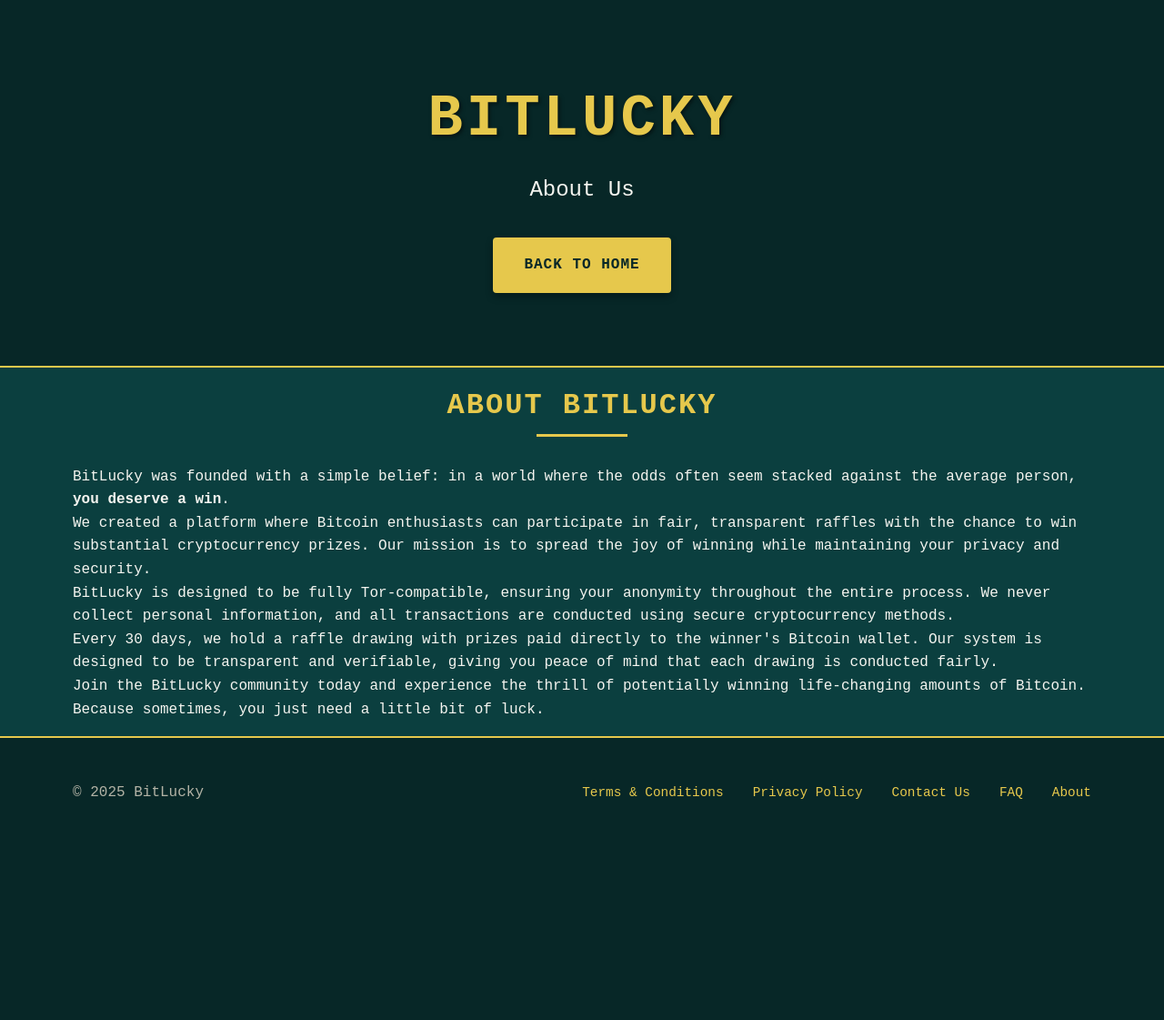
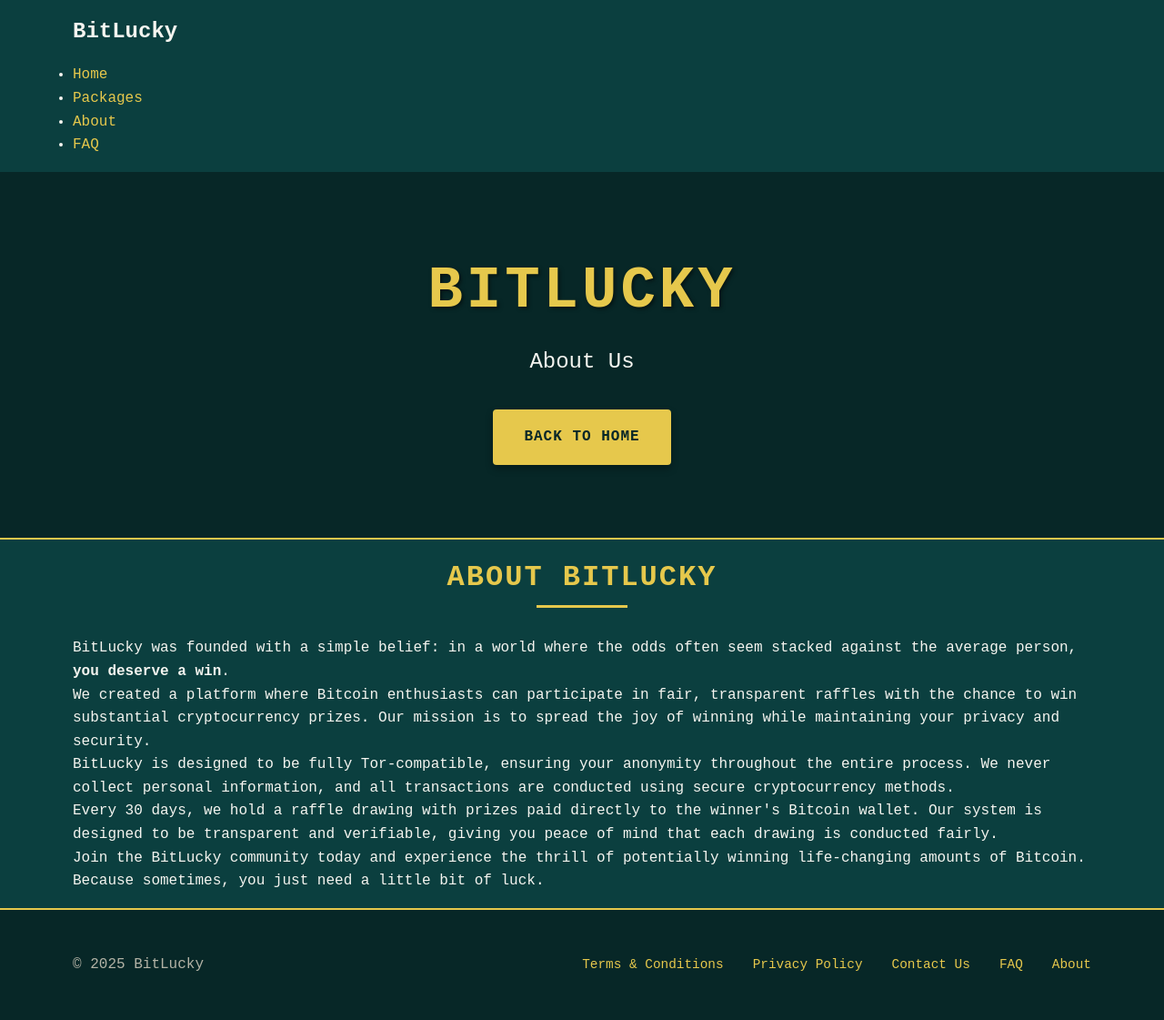
Before and after one commit to ifilmahd/nolad, a Flask app: page /about in a window 1280 px wide. Shown: the whole page at 91% size. Before the commit the page ends 878 px from the top, so only its background shows below. Run offline with Flask 3, Linux system fonts and the light colour scheme.

Commit message:
Add main navigation bar to about and faq pages
Replit-Commit-Author: Agent
Replit-Commit-Session-Id: fbac3dab-fa00-4edd-9481-71b2d3dea151
Replit-Commit-Screenshot-Url: https://storage.googleapis.com/screenshot-production-us-central1/dc6b95d1-2ab9-4921-be80-ff4458fd6ce2/ce7ead82-1634-4c47-b00d-dbd965ef3f0d.jpg

```diff
--- a/templates/about.html
+++ b/templates/about.html
@@ -7,12 +7,27 @@
     <link rel="stylesheet" href="{{ url_for('static', filename='css/styles.css') }}">
 </head>
 <body>
+    <!-- Navigation -->
+    <nav class="main-nav">
+        <div class="container">
+            <div class="logo">
+                <h1>BitLucky</h1>
+            </div>
+            <ul class="nav-links">
+                <li><a href="{{ url_for('index') }}">Home</a></li>
+                <li><a href="{{ url_for('packages') }}">Packages</a></li>
+                <li><a href="{{ url_for('about') }}" class="active">About</a></li>
+                <li><a href="{{ url_for('faq') }}">FAQ</a></li>
+            </ul>
+        </div>
+    </nav>
+
     <!-- Hero Section -->
     <header class="hero">
         <div class="container">
             <h1 class="hero-title">BitLucky</h1>
             <p class="hero-tagline">About Us</p>
-            <a href="/" class="cta-button">Back to Home</a>
+            <a href="{{ url_for('index') }}" class="cta-button">Back to Home</a>
         </div>
     </header>
 
```
Also changed, not shown: templates/faq.html (+16 -1 lines).
